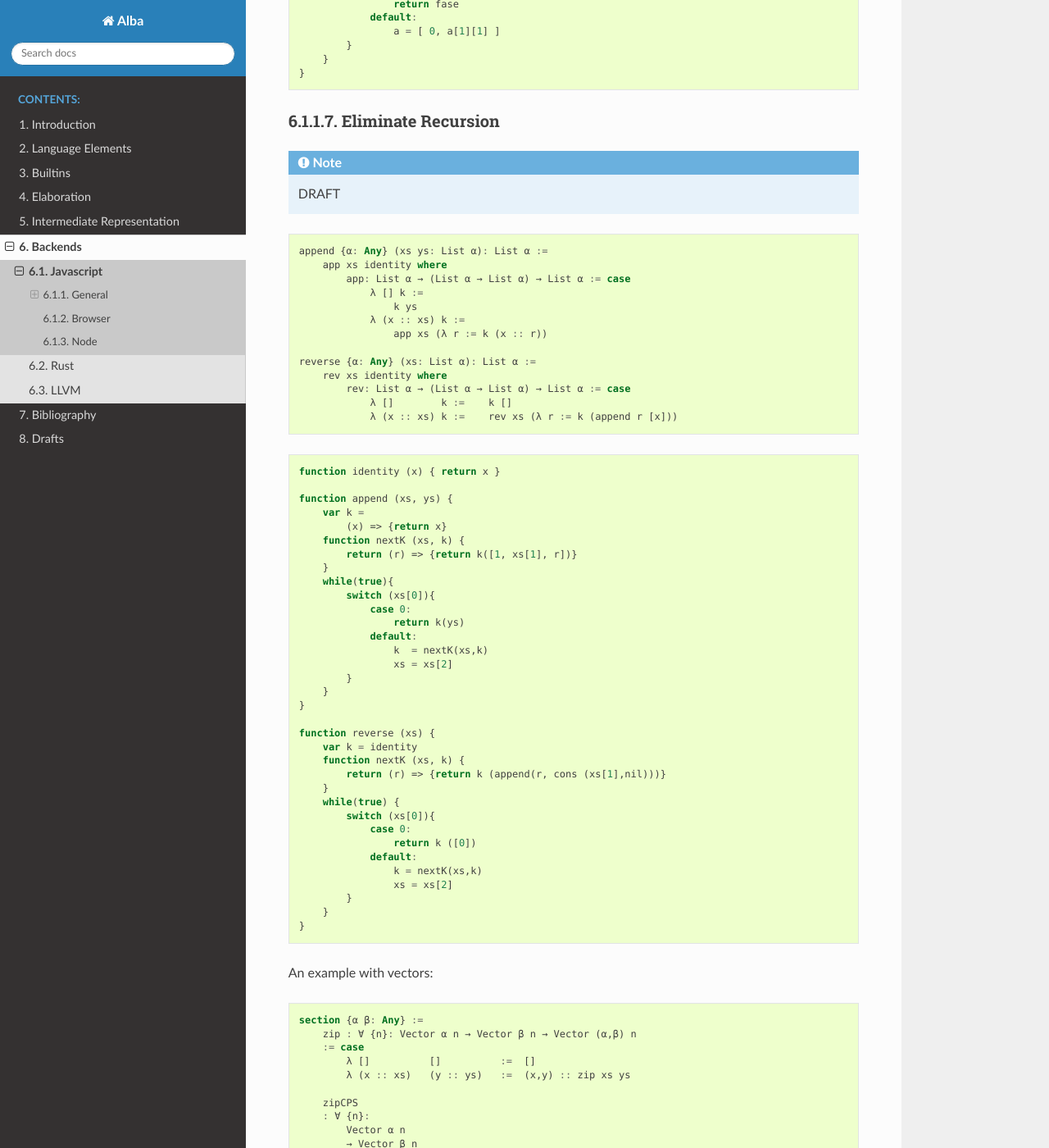
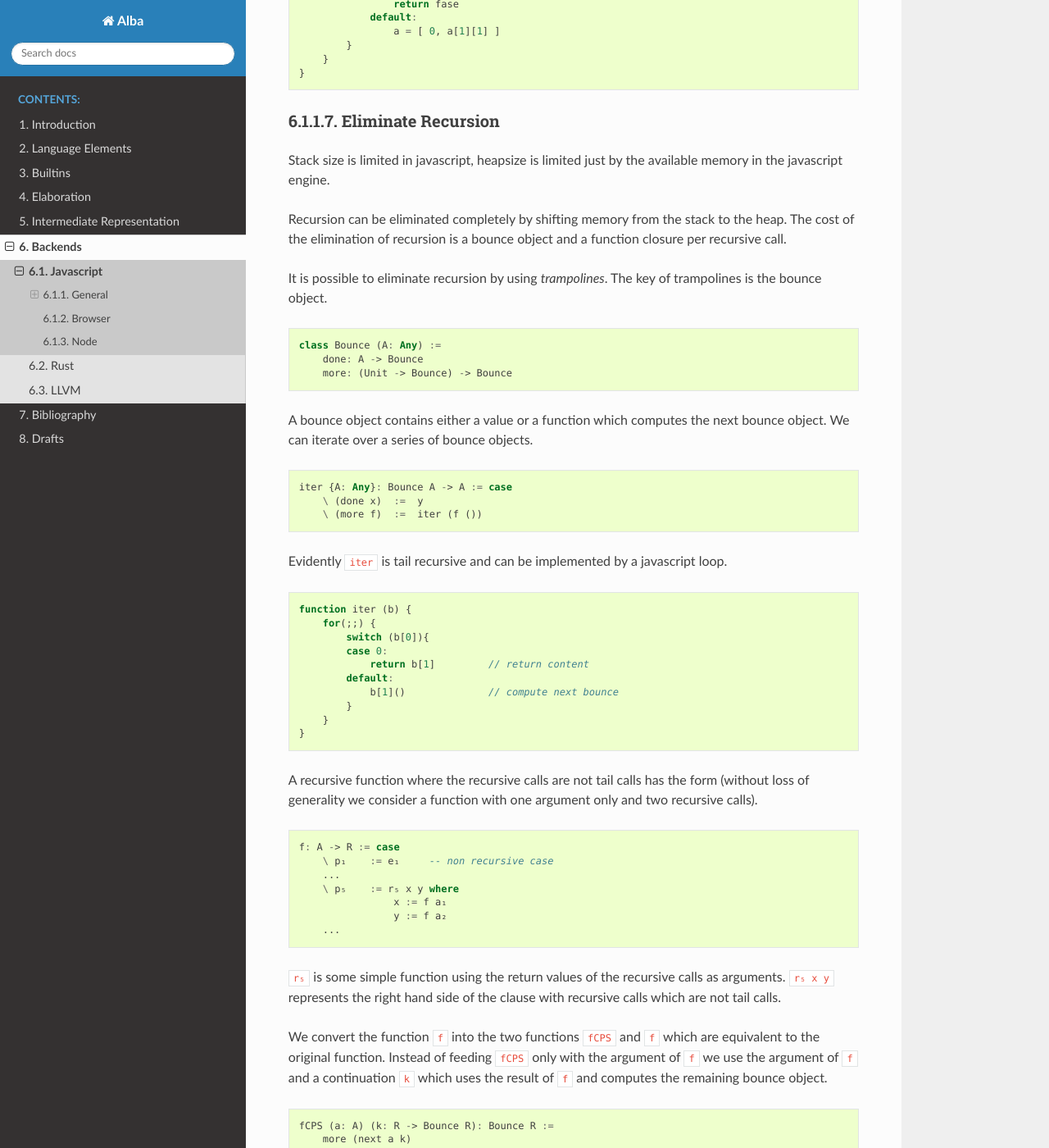
Before and after one commit to alba-lang/lang-spec, a Sphinx documentation site: the page built from sphinx/source/backend/javascript.rst, in a window 1280 px wide and 1400 px high, scrolled down 5314 px. Shown: the whole window at 82% size. Built offline with Sphinx 7.4.7 and the Read the Docs theme 2.0.0, drawn with Linux system fonts in a browser that asks for light colours; some of the changed text lies outside the part shown.

Commit message:
Added elimination of recursion by trampolining
	modified:   js/recursion.js
	modified:   sphinx/source/backend/javascript.rst
	new file:   sphinx/source/drafts/continuations.rst
	modified:   sphinx/source/drafts/index.rst

```diff
--- a/sphinx/source/backend/javascript.rst
+++ b/sphinx/source/backend/javascript.rst
@@ -50,6 +50,9 @@ case if ``c₁`` is in the range ``0xd800 - 0xdbff`` and ``c₂`` is in the rang
 
 All elements which are not part of a surrogat pair are interpreted as the
 corresponding unicode code point.
+
+
+
 
 
 
@@ -320,6 +323,103 @@ The compiler generates the following javascript functions::
 Eliminate Recursion
 --------------------------------------------------
 
+Stack size is limited in javascript, heapsize is limited just by the available
+memory in the javascript engine.
+
+Recursion can be eliminated completely by shifting memory from the stack to the
+heap. The cost of the elimination of recursion is a bounce object and a function
+closure per recursive call.
+
+It is possible to eliminate recursion by using *trampolines*. The key of
+trampolines is the bounce object.
+
+.. code-block:: alba
+
+    class Bounce (A: Any) :=
+        done: A -> Bounce
+        more: (Unit -> Bounce) -> Bounce
+
+A bounce object contains either a value or a function which computes the next
+bounce object. We can iterate over a series of bounce objects.
+
+.. code-block:: alba
+
+    iter {A: Any}: Bounce A -> A := case
+        \ (done x)  :=  y
+        \ (more f)  :=  iter (f ())
+
+Evidently ``iter`` is tail recursive and can be implemented by a javascript
+loop.
+::
+
+    function iter (b) {
+        for(;;) {
+            switch (b[0]){
+            case 0:
+                return b[1]         // return content
+            default:
+                b[1]()              // compute next bounce
+            }
+        }
+    }
+
+
+A recursive function where the recursive calls are not tail calls has the form
+(without loss of generality we consider a function with one argument only and
+two recursive calls).
+
+.. code-block:: alba
+
+    f: A -> R := case
+        \ p₁    := e₁     -- non recursive case
+        ...
+        \ p₅    := r₅ x y where
+                    x := f a₁
+                    y := f a₂
+        ...
+
+``r₅`` is some simple function using the return values of the recursive calls as
+arguments. ``r₅ x y`` represents the right hand side of the clause with
+recursive calls which are not tail calls.
+
+We convert the function ``f`` into the two functions ``fCPS`` and ``f`` which
+are equivalent to the original function. Instead of feeding ``fCPS`` only with
+the argument of ``f`` we use the argument of ``f`` and a continuation ``k``
+which uses the result of ``f`` and computes the remaining bounce object.
+
+.. code-block:: alba
+
+    fCPS (a: A) (k: R -> Bounce R): Bounce R :=
+        more (next a k)
+        where
+            next: A -> (R -> Bounce R) -> Unit -> Bounce R
+            := case
+                \ p₁ k _ := k e₁
+                ...
+                \ p₅ k _ :=
+                    fCPS
+                        a₁
+                        (\ x :=
+                            fCPS
+                                a₂
+                                (\ y := r₅ x y))
+
+
+The function ``fCPS`` constructs one bounce object and two function closures per
+call. The function ``f`` just uses ``fCPS`` and ``iter`` to compute the final
+result via iteration.
+
+
+.. code-block:: alba
+
+    f (a: A): R :=
+        iter (fCPS a done)
+
+
+The stack size does not grow during the iteration. The translation of the
+function ``fCPS`` to a javascript function is straightforward.
+
+
 .. note::
     DRAFT
 
--- a/sphinx/source/drafts/index.rst
+++ b/sphinx/source/drafts/index.rst
@@ -5,6 +5,7 @@ Drafts
 
 .. toctree::
 
+    continuations
     llpi
     effects
     ownership
```
Also changed, not shown: sphinx/source/drafts/continuations.rst (added, +197 -0 lines), 1 other file.
